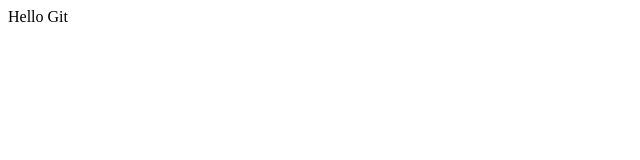
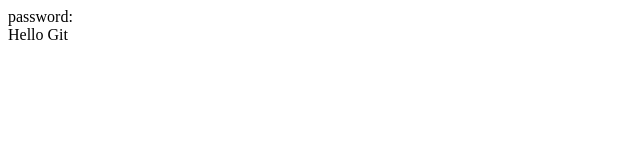
Before and after one commit to Pave1Pal/git-test, a plain HTML site: page index.html in a window 1280 px wide. Shown: the full height of the page, 0-640 px from the left. Drawn offline with Linux system fonts and the light colour scheme.

Commit message:
add password

```diff
--- a/index.html
+++ b/index.html
@@ -5,6 +5,7 @@
     <meta http-equiv="X-UA-Compatible" content="IE=edge">
     <meta name="viewport" content="width=device-width, initial-scale=1.0">
     <title>Git Test</title>
+    password:
 </head>
 <body>
     <div>Hello Git</div>
```
